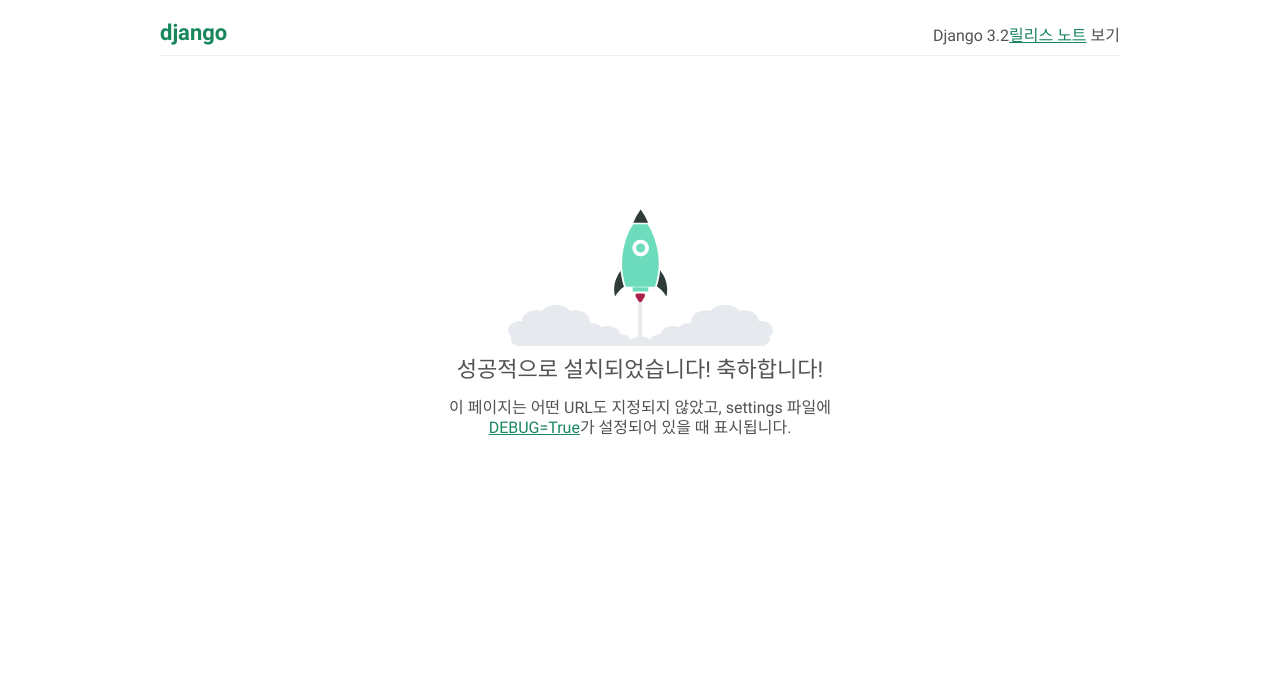
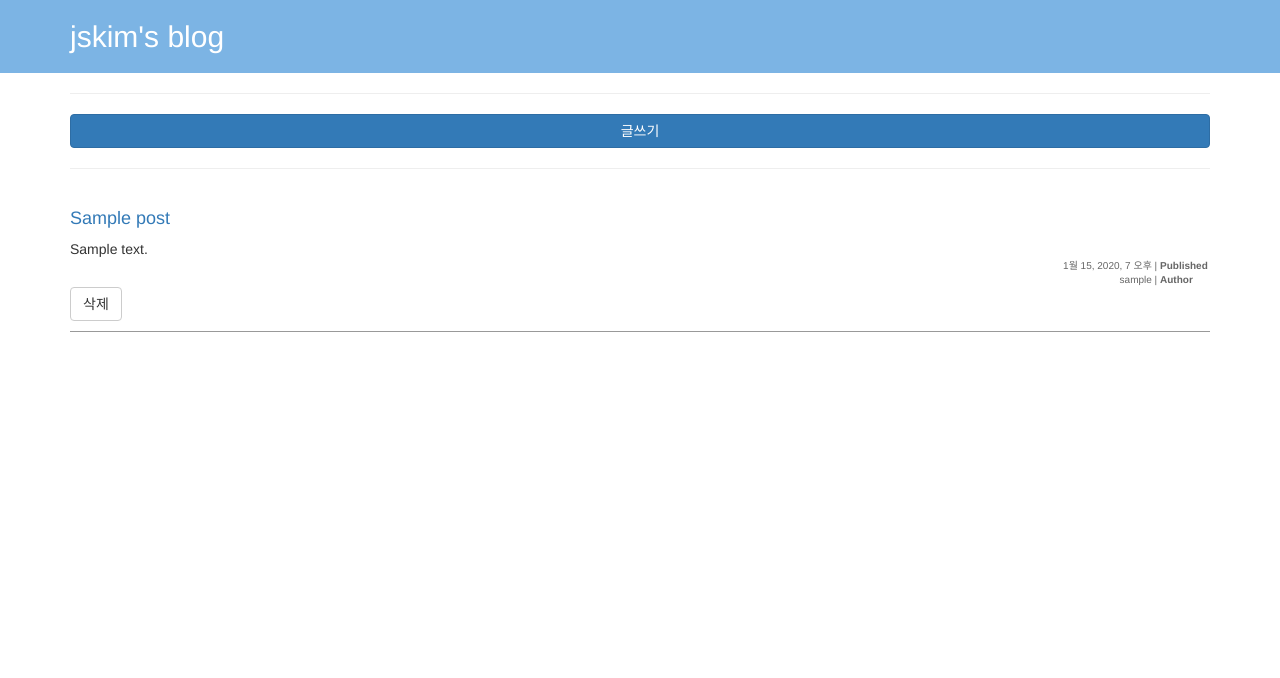
Before and after one commit to ehfgk78/Djangogirls, a Django app: page / in a window 1280 px wide. Shown: the top 678 px of the page. Run offline with Django 3.2, Linux system fonts and the light colour scheme; tables that the repository leaves empty hold one stand-in row (values such as "Sample post"); parts of the project's set-up code (start-up, migrations or seed data) failed here and were passed over; some libraries are stand-ins or nearby versions.

Commit message:
과제 제출

```diff
--- a/djangogirls/blog/models.py
+++ b/djangogirls/blog/models.py
@@ -1,8 +1,13 @@
 from django.conf import settings
+from django.contrib.auth import get_user_model
 from django.db import models
 
+# Create your models here.
+from django.utils import timezone
 
-# Create your models here.
+User = get_user_model()
+
+
 class Post(models.Model):
     # settings.AUTH_USER_MODEL > auth.User
     author = models.ForeignKey(settings.AUTH_USER_MODEL)
@@ -13,3 +18,23 @@
 
     def __str__(self):
         return self.title
+
+    def publish(self):
+        """
+        게시글을 발행상태로 만듦
+        자신의 published_date를 timezone.now()로 할당
+        이후 self.save()를 호출
+        :return:
+        """
+        self.published_date = timezone.now()
+        self.save()
+
+    def hide(self):
+        """
+        게시글을 미발행상태로 만듦
+          자신의 published_date를 None으로 할당
+          이후 self.save()를 호출
+        :return:
+        """
+        self.published_date = None
+        self.save()
--- a/djangogirls/blog/views.py
+++ b/djangogirls/blog/views.py
@@ -1,33 +1,97 @@
+from django.contrib.auth import get_user_model
+from django.http import HttpResponse
 from django.shortcuts import render
 
 # Create your views here.
-from blog.models import Post
+from blog.models import Post, User
+
+User = get_user_model()
+
+from .models import Post
 
 
 def post_list(request):
-    # post_list view 가 published_date 이 존재하는 Post 목록만 보여주도록 수정
-    # posts = Post.objects.filter(published_date__isnull=False)
-    posts = Post.objects.all()
+    # post_list view가 published_date가 존재하는 Post목록만 보여주도록 수정
+    posts = Post.objects.filter(published_date__isnull=False)
     context = {
-        # posts key의 value 는 QuerySet
+        # posts key의 value는 QuerySet
         'posts': posts,
     }
     return render(request, 'blog/post_list.html', context)
 
 
-def post_detail(request):
-    # post_detail기능을 구현하는 함수 구현
-    # 'post'라는 key로 Post.objects.first()에 해당하는 Post객체를 전달
-    # 템플릿은 'blog/post_detail.html'이용
-    # Post 인스턴스 1개만 가져옴, 변수명은 posts가 아닌 단일 객체를 나타내는 post를 사용
-    post = Post.objects.first()
+# View(Controller) 구현
+# post_detail기능을 하는 함수를 구현
+# 'post'라는 key로 Post.objects.first()에 해당하는 Post객체를 전달
+# 템플릿은 'blog/post_detail.html'을 사용
+def post_detail(request, pk):
+    # Post인스턴스 1개만 가져옴, 변수명은 posts가 아닌 단일객체를 나타내는 post사용
+
+    # get에 실패했을때 발생하는 예외
+    #   Post.DoesNotExist
+    # HTTP로 문자열을 돌려주려면
+    #   HttpResponse
+    try:
+        post = Post.objects.get(pk=pk)
+    except Post.DoesNotExist:
+        return HttpResponse('No post', status=404)
+
+    # 'post'key값으로 Post인스턴스 하나 전달
     context = {
         'post': post,
     }
     return render(request, 'blog/post_detail.html', context)
 
-    # 실제 템플릿 생성
-    # 'post'라는 변수를 이용해 Post 객체의 내용을 출력
 
-    # UrlResolver(urls.py)
-    # /post/detail/ --> url을 'post_detail'뷰와 연결
+# 숙제
+#
+# post_list.html에 post_add로 갈 수 있는 버튼링크 추가 ({% url %}태그 사용해서 동적으로 구성)
+#
+# post_form.html에 checkbox를 추가
+#   이를 이용해서 publish여부를 결정
+#
+# Post생성 완료 후(DB에 저장 후), post_list페이지로 이동
+#   https://docs.djangoproject.com/ko/1.11/topics/http/shortcuts/#redirect
+#    extra) 작성한 Post에 해당하는 post_detail페이지로 이동
+#
+# Post생성시 Post.objects.create()메서드 사용
+#
+# extra) Post delete기능 구현
+#   def post_delete(request, pk):
+#       (POST요청에서만 동작해야함)
+#       -> pk에 해당하는 Post를 삭제하고, post_list페이지로 이동
+
+
+def post_add(request):
+    if request.method == 'POST' and request.POST.get('title') and request.POST.get('content'):
+        # request.POST(dict형 객체)에서 'title', 'content'키에 해당하는 value를 받아
+        # 새 Post객체를 생성 (save() 호출없음. 단순 인스턴스 생성)
+        # 생성한 후에는 해당 객체의 title, content를 HttpResponse로 전달
+
+        # title이나 content값이 오지 않았을 경우에는 객체를 생성하지 않고 다시 작성페이지로 이동 (render또는 redirect)
+        #   extra) 작성페이지로 이동 시 '값을 입력해주세요'라는 텍스트를 어딘가에 표시 (render)
+        #   extra*****) Bootstrap을 사용해서 modal띄우기
+        title = request.POST['title']
+        content = request.POST['content']
+        author = User.objects.get(username='learn')
+        post = Post.objects.create(
+            author=author,
+            title=title,
+            content=content
+        )
+        if request.POST.get('publish'):
+            post.publish()
+        else:
+            post.hide()
+        return post_detail(request, post.pk)
+    else:
+        context = {
+
+        }
+        return render(request, 'blog/post_form.html', context)
+
+
+def post_delete(request, pk):
+    if request.method == 'POST':
+        Post.objects.filter(pk=pk).delete()
+    return post_list(request)
--- a/djangogirls/config/urls.py
+++ b/djangogirls/config/urls.py
@@ -16,10 +16,15 @@
 from django.conf.urls import url
 from django.contrib import admin
 
-from blog.views import post_list
+from blog.views import post_list, post_detail, post_add, post_delete
 
 urlpatterns = [
     url(r'^admin/', admin.site.urls),
     url(r'^$', post_list),
-    url(r'^/post/detail/$', post_detail),
+    # post/<숫자1개이상>/ 이 가능하도록 정규표현식 작성
+    # 해당 숫자는 그룹으로 감싸고 'pk'라는 그룹명을 지정
+    # post/3/ -> post_detail(pk=3)
+    url(r'^post/(?P<pk>\d+)', post_detail, name='post_detail'),
+    url(r'^post/add/', post_add, name='post_add'),
+    url(r'^post/delete/(?P<pk>\d+)/', post_delete, name='post_delete'),
 ]
--- a/djangogirls/static/css/blog.css
+++ b/djangogirls/static/css/blog.css
@@ -1,11 +1,26 @@
-.blog-title {
-    color: #FCA205;
+.blog-header {
+    background-color: #7cb4e4;
+    padding-top: 20px;
     padding-bottom: 20px;
+    width: 100%;
+}
+.blog-header .blog-title {
+    margin: 0;
+}
+.blog-header .blog-title > a,
+.blog-header .blog-title > a:hover,
+.blog-header .blog-title > a:visited {
+    color: white;
+    text-decoration: none;
 }
 
 .post-container {
 
 }
+.post-container > .btn-back-list {
+    margin-top: 10px;
+}
+
 .post-container > .post {
     padding-top: 10px;
     padding-bottom: 10px;
@@ -20,7 +35,7 @@
     color: #666;
 }
 .post-container > .post > p.right-text > strong {
-    width: 30px;
+    width: 50px;
     display: inline-block;
     text-align: left;
 }
--- /dev/null
+++ b/djangogirls/templates/base.html
@@ -0,0 +1,32 @@
+{% load static %}
+<!doctype html>
+<html lang="ko">
+<head>
+    <meta charset="UTF-8">
+    <meta name="viewport"
+          content="width=device-width, user-scalable=no, initial-scale=1.0, maximum-scale=1.0, minimum-scale=1.0">
+    <meta http-equiv="X-UA-Compatible" content="ie=edge">
+    <!--정적파일을 참조하는 템플릿 static태그 (STATICFILES_DIRS의 path를 기준으로 상대경로)-->
+    <link rel="stylesheet" href="{% static 'bootstrap/css/bootstrap.css' %}">
+    <link rel="stylesheet" href="{% static 'css/blog.css' %}">
+    <link rel="stylesheet" href="/static/css/blog.css">
+    <!--모달 -->
+    <script src="https://ajax.googleapis.com/ajax/libs/jquery/3.2.1/jquery.min.js"></script>
+    <script src="https://maxcdn.bootstrapcdn.com/bootstrap/3.3.7/js/bootstrap.min.js"></script>
+
+    <title>김진석 블로그 </title>
+</head>
+<body>
+<div class="blog-header">
+    <div class="container">
+        <h2 class="blog-title"><a href="/">{% block title %}jskim's blog{% endblock %}</a></h2>
+    </div>
+</div>
+<div class="container">
+    <!--'content'라는 이름으로 block구역 지정-->
+    <!--이 템플릿을 확장한 다른 템플릿에서 이 block을 채우는 형태로 사용-->
+    {% block content %}
+    {% endblock %}
+</div>
+</body>
+</html>
--- a/djangogirls/templates/blog/post_list.html
+++ b/djangogirls/templates/blog/post_list.html
@@ -1,30 +1,27 @@
-{% load static %}
-<!doctype html>
-<html lang="ko">
-<head>
-    <meta charset="UTF-8">
-    <meta name="viewport"
-          content="width=device-width, user-scalable=no, initial-scale=1.0, maximum-scale=1.0, minimum-scale=1.0">
-    <meta http-equiv="X-UA-Compatible" content="ie=edge">
-    <!--정적 파일을 참조하는 템플릿 static태그 (STATICFILES_DIR의 path 를 기준으로 상대경로 설정함 -->
-    <link rel="stylesheet" href="{% static 'bootstrap/css/bootstrap.css' %}">
-    <link rel="stylesheet" href="{% static 'css/blog.css' %}">
-    <title>Document</title>
-</head>
-<body>
-<div class="container">
-    <h2 class="blog-title"><a href=""> Post List</a></h2>
+{% extends 'base.html' %}
+<!--'base.html'템플릿을 확장한다-->
+
+<!--'base.html'템플릿의 'content'블록을 채운다-->
+{% block content %}
+<hr>
+<a class="btn btn-primary btn-block" href="{% url 'post_add' %}" role="button">글쓰기</a>
+<hr>
+<div class="post-container">
 
     {% for post in posts %}
     <div class="post">
-        <h4 class="post-title"> {{ post.title }} </h4>
-        <p class="content">{{ post.content| linebreaksbr | truncatewords:30}}</p>
-        <p class="right-text"><strong>Date: </strong>{{ post.created_date}}</p>
-        <p class="right-text"><strong>Author: </strong>{{ post.author.username}}</p>
+        <!--{{ post.pk }}를 이용해서 a tag의 href속성을 채우세요-->
+        <!--ex) /post/3/-->
+        <h4 class="post-title"><a href="{% url 'post_detail' pk=post.pk %}">{{ post.title }}</a></h4>
+        <p class="content">{{ post.content|linebreaksbr|truncatewords:20 }}</p>
+        <p class="right-text">{{ post.published_date }} | <strong>Published</strong></p>
+        <p class="right-text">{{ post.author.username }} | <strong>Author</strong></p>
+        <form action="{% url 'post_delete' pk=post.pk %}" method="POST">
+            {% csrf_token %}
+            <button class="btn btn-default" type="submit">삭제</button>
+        </form>
     </div>
-    <hr>
     {% endfor %}
+
 </div>
-
-</body>
-</html>
+{% endblock %}
```
Also changed, not shown: djangogirls/templates/blog/post_detail.html (+28 -13 lines), djangogirls/templates/blog/post_form.html (added, +59 -0 lines).
